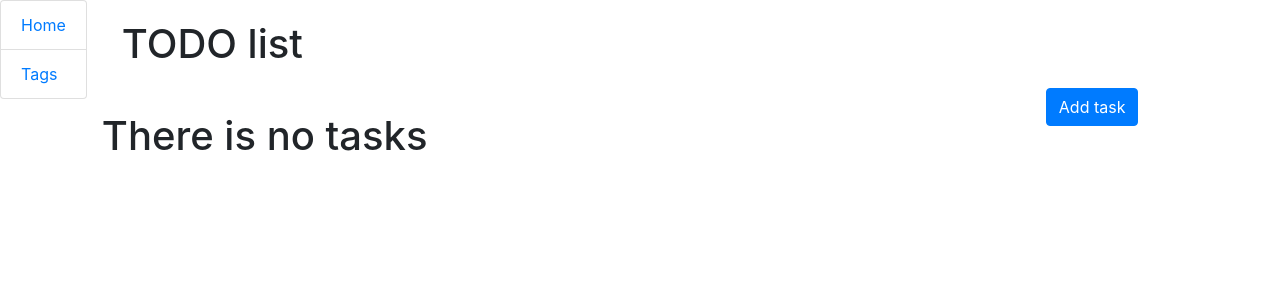
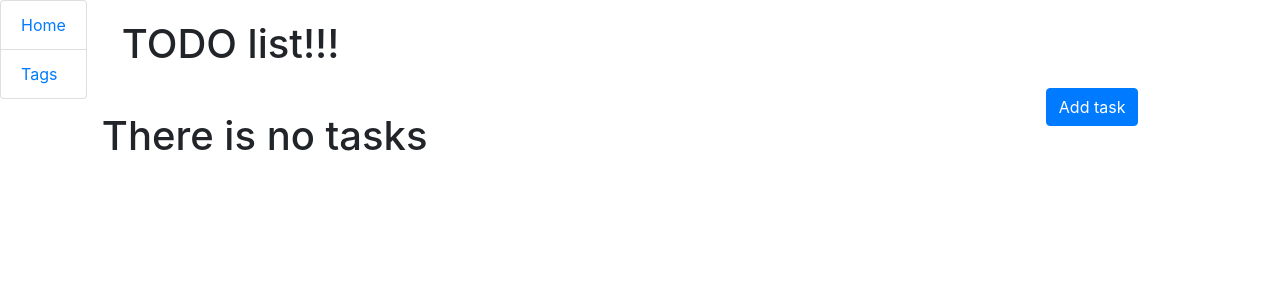
Before and after one commit to artemkazakov947/TODO_list, a Django app: page / in a window 1280 px wide. Shown: the top 300 px of the page. Run offline with Django 4.2, Linux system fonts and the light colour scheme; data that the repository does not hold is empty.

Commit message:
test changes

```diff
--- a/templates/app/home.html
+++ b/templates/app/home.html
@@ -1,7 +1,7 @@
 {% extends "base.html" %}
 
 {% block title %}
-<h1 style="margin: 20px">TODO list</h1>
+<h1 style="margin: 20px">TODO list!!!</h1>
   <a href="{% url 'app:task-create' %}" class="btn btn-primary link-to-page float-right">Add task</a>
 {% endblock %}
 
```
